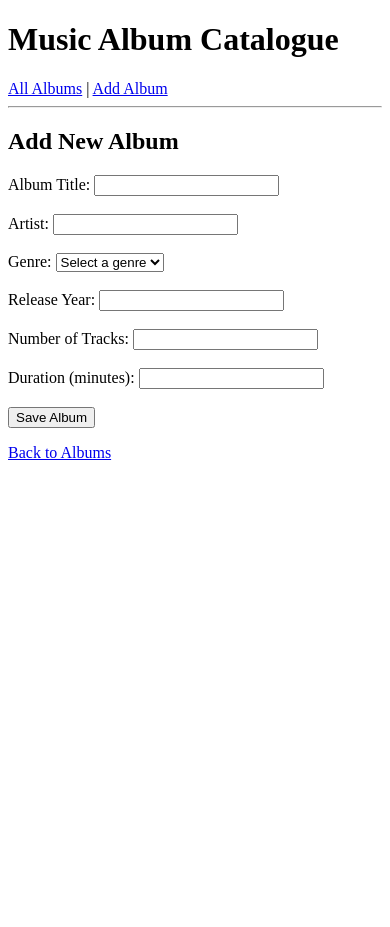
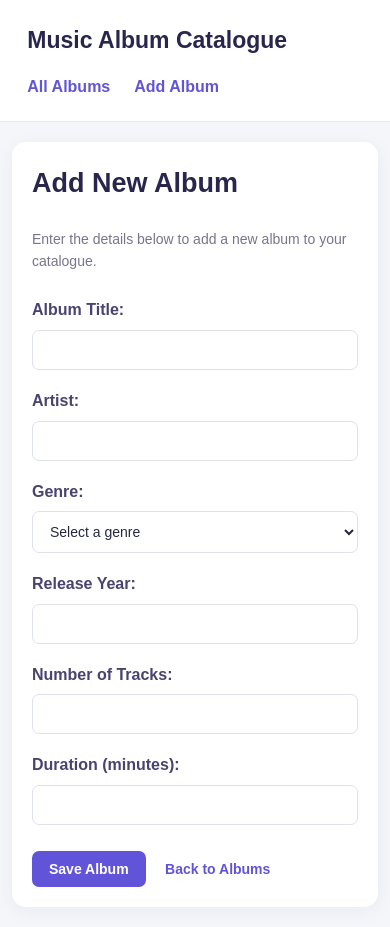
Before and after one commit to annapartladze/laravel_midterm, a Laravel app: page /albums/create in a window 390 px wide. Before the commit the page ends 460 px from the top, so only its background shows below. Run offline with Laravel 12, Linux system fonts and the light colour scheme.

Commit message:
Complete music album catalogue

```diff
--- a/app/Providers/AppServiceProvider.php
+++ b/app/Providers/AppServiceProvider.php
@@ -3,6 +3,7 @@
 namespace App\Providers;
 
 use Illuminate\Support\ServiceProvider;
+use Illuminate\Pagination\Paginator;
 
 class AppServiceProvider extends ServiceProvider
 {
@@ -19,6 +20,6 @@ class AppServiceProvider extends ServiceProvider
      */
     public function boot(): void
     {
-        //
+        Paginator::defaultView('vendor.pagination.custom');
     }
 }
--- /dev/null
+++ b/public/css/style.css
@@ -0,0 +1,384 @@
+
+/* ==========================================
+   1. GENERAL SETTINGS
+========================================== */
+
+* {
+    margin: 0;
+    padding: 0;
+    box-sizing: border-box;
+}
+
+body {
+    font-family: Arial, Helvetica, sans-serif;
+    background-color: #f5f6fa;
+    color: #25283d;
+    line-height: 1.6;
+}
+
+/* ==========================================
+   2. HEADER AND NAVIGATION
+========================================== */
+
+header {
+    background-color: #ffffff;
+    padding: 22px 7%;
+    display: flex;
+    justify-content: space-between;
+    align-items: center;
+    border-bottom: 1px solid #e8e9f0;
+}
+
+header h1 {
+    font-size: 23px;
+    color: #29264d;
+    font-weight: 700;
+}
+
+header nav {
+    display: flex;
+    gap: 24px;
+}
+
+header nav a {
+    text-decoration: none;
+    color: #6254d9;
+    font-weight: 600;
+    transition: color 0.2s;
+}
+
+header nav a:hover {
+    color: #4034a8;
+}
+
+/* ==========================================
+   3. MAIN CONTENT
+========================================== */
+
+main {
+    max-width: 1200px;
+    margin: 45px auto;
+    padding: 35px;
+    background-color: #ffffff;
+    border-radius: 14px;
+    box-shadow: 0 4px 20px rgba(30, 30, 60, 0.05);
+}
+
+h2 {
+    font-size: 27px;
+    margin-bottom: 22px;
+    color: #29264d;
+}
+
+p {
+    margin-bottom: 15px;
+}
+
+/* ==========================================
+   4. LINKS AND BUTTONS
+========================================== */
+
+a {
+    color: #6254d9;
+}
+
+.add-button {
+    display: inline-block;
+    background-color: #6254d9;
+    color: #ffffff;
+    border: none;
+    padding: 10px 17px;
+    border-radius: 7px;
+    cursor: pointer;
+    font-size: 14px;
+    font-weight: 600;
+    text-decoration: none;
+    transition: background-color 0.2s;
+}
+
+.add-button:hover {
+    background-color: #4034a8;
+}
+
+button {
+    background-color: #6254d9;
+    color: #ffffff;
+    border: none;
+    padding: 10px 17px;
+    border-radius: 7px;
+    cursor: pointer;
+    font-size: 14px;
+    font-weight: 600;
+    transition: background-color 0.2s;
+}
+
+button:hover {
+    background-color: #4034a8;
+}
+
+/* ==========================================
+   5. SEARCH AND FILTER
+========================================== */
+
+.search-form {
+    display: flex;
+    gap: 12px;
+    margin: 25px 0;
+    flex-wrap: wrap;
+    align-items: center;
+}
+
+input,
+select {
+    padding: 11px 13px;
+    border: 1px solid #dfe1eb;
+    border-radius: 7px;
+    font-size: 14px;
+    outline: none;
+    background-color: #ffffff;
+    color: #25283d;
+}
+
+input:focus,
+select:focus {
+    border-color: #6254d9;
+    box-shadow: 0 0 0 3px rgba(98, 84, 217, 0.1);
+}
+
+/* ==========================================
+   6. ALBUM TABLE
+========================================== */
+
+table {
+    width: 100%;
+    border-collapse: collapse;
+    margin-top: 20px;
+    font-size: 14px;
+}
+
+thead {
+    background-color: #f3f2fc;
+}
+
+th {
+    color: #49436f;
+    font-weight: 600;
+    text-align: left;
+}
+
+th,
+td {
+    padding: 15px 12px;
+    border-bottom: 1px solid #ececf2;
+}
+
+tbody tr {
+    transition: background-color 0.2s;
+}
+
+tbody tr:hover {
+    background-color: #faf9ff;
+}
+
+td a {
+    text-decoration: none;
+    font-weight: 600;
+    margin-right: 10px;
+}
+
+td button {
+    background-color: #e94f64;
+    padding: 7px 11px;
+    font-size: 12px;
+}
+
+td button:hover {
+    background-color: #c83248;
+}
+
+/* Long album label */
+
+.album-label {
+    display: inline-block;
+    background-color: #f3f2fc;
+    color: #6254d9;
+    padding: 3px 7px;
+    border-radius: 5px;
+    font-size: 11px;
+    font-weight: 600;
+    margin-left: 6px;
+}
+
+/* ==========================================
+   7. SUCCESS AND VALIDATION MESSAGES
+========================================== */
+
+.success-message {
+    background-color: #e8f8ef;
+    color: #207544;
+    padding: 13px;
+    border-radius: 7px;
+    margin: 15px 0;
+}
+
+.error-message {
+    background-color: #fff0f0;
+    color: #b42332;
+    padding: 13px;
+    border-radius: 7px;
+    margin: 15px 0;
+}
+
+.field-error {
+    color: #c83248;
+    font-size: 13px;
+    margin-top: 5px;
+}
+
+main ul {
+    padding-left: 25px;
+}
+
+/* ==========================================
+   8. ALBUM FORMS
+========================================== */
+
+.album-form {
+    max-width: 600px;
+}
+
+.album-form div {
+    margin-bottom: 18px;
+}
+
+.album-form label {
+    display: block;
+    margin-bottom: 7px;
+    font-weight: 600;
+    color: #49436f;
+}
+
+.album-form input,
+.album-form select {
+    display: block;
+    width: 100%;
+}
+
+.form-description {
+    color: #77758b;
+    margin-bottom: 25px;
+    font-size: 14px;
+}
+
+.album-form button {
+    margin-top: 8px;
+}
+
+.back-link {
+    display: inline-block;
+    margin-left: 15px;
+    text-decoration: none;
+    font-size: 14px;
+    font-weight: 600;
+}
+
+/* ==========================================
+   9. CUSTOM PAGINATION
+========================================== */
+
+.pagination-wrapper {
+    display: flex;
+    justify-content: space-between;
+    align-items: center;
+    flex-wrap: wrap;
+    gap: 15px;
+    margin-top: 25px;
+    padding-top: 20px;
+    border-top: 1px solid #ececf2;
+}
+
+.pagination-info {
+    color: #77758b;
+    font-size: 13px;
+}
+
+.pagination {
+    display: flex;
+    align-items: center;
+    gap: 6px;
+}
+
+.pagination .page-link,
+.pagination .page-active,
+.pagination .page-disabled {
+    display: inline-flex;
+    justify-content: center;
+    align-items: center;
+    min-width: 38px;
+    height: 38px;
+    padding: 8px 12px;
+    border-radius: 7px;
+    font-size: 14px;
+    text-decoration: none;
+}
+
+.pagination .page-link {
+    background-color: #f3f2fc;
+    color: #6254d9;
+    transition: background-color 0.2s;
+}
+
+.pagination .page-link:hover {
+    background-color: #e6e3fa;
+}
+
+.pagination .page-active {
+    background-color: #6254d9;
+    color: #ffffff;
+    font-weight: 600;
+}
+
+.pagination .page-disabled {
+    background-color: #f5f5f7;
+    color: #aaa9b5;
+    cursor: not-allowed;
+}
+
+/* ==========================================
+   10. RESPONSIVE DESIGN
+========================================== */
+
+@media (max-width: 768px) {
+
+    header {
+        flex-direction: column;
+        gap: 15px;
+        align-items: flex-start;
+    }
+
+    main {
+        margin: 20px 12px;
+        padding: 20px;
+        overflow-x: auto;
+    }
+
+    .search-form {
+        flex-direction: column;
+        align-items: stretch;
+    }
+
+    .search-form input,
+    .search-form select,
+    .search-form button {
+        width: 100%;
+    }
+
+    table {
+        min-width: 750px;
+    }
+
+    .pagination-wrapper {
+        flex-direction: column;
+        align-items: flex-start;
+    }
+}
--- a/resources/views/albums/create.blade.php
+++ b/resources/views/albums/create.blade.php
@@ -4,35 +4,50 @@
 
     <h2>Add New Album</h2>
 
-    {{-- Display validation errors --}}
+    <p class="form-description">
+        Enter the details below to add a new album to your catalogue.
+    </p>
+
     @if($errors->any())
-        <div>
-            <ul>
-                @foreach($errors->all() as $error)
-                    <li>{{ $error }}</li>
-                @endforeach
-            </ul>
+        <div class="error-message">
+            Please correct the errors below.
         </div>
     @endif
 
-    <form action="{{ route('albums.store') }}" method="POST">
+    <form action="{{ route('albums.store') }}" method="POST" class="album-form">
         @csrf
 
         <div>
             <label for="title">Album Title:</label>
-            <input type="text" id="title" name="title"
-                   value="{{ old('title') }}" required>
+            <input
+                type="text"
+                id="title"
+                name="title"
+                value="{{ old('title') }}"
+                maxlength="150"
+                required
+            >
+
+            @error('title')
+                <p class="field-error">{{ $message }}</p>
+            @enderror
         </div>
-
-        <br>
 
         <div>
             <label for="artist">Artist:</label>
-            <input type="text" id="artist" name="artist"
-                   value="{{ old('artist') }}" required>
+            <input
+                type="text"
+                id="artist"
+                name="artist"
+                value="{{ old('artist') }}"
+                maxlength="100"
+                required
+            >
+
+            @error('artist')
+                <p class="field-error">{{ $message }}</p>
+            @enderror
         </div>
-
-        <br>
 
         <div>
             <label for="genre">Genre:</label>
@@ -46,39 +61,66 @@
                 <option value="Jazz" {{ old('genre') == 'Jazz' ? 'selected' : '' }}>Jazz</option>
                 <option value="Hip-Hop" {{ old('genre') == 'Hip-Hop' ? 'selected' : '' }}>Hip-Hop</option>
             </select>
+
+            @error('genre')
+                <p class="field-error">{{ $message }}</p>
+            @enderror
         </div>
-
-        <br>
 
         <div>
             <label for="release_year">Release Year:</label>
-            <input type="number" id="release_year" name="release_year"
-                   value="{{ old('release_year') }}" required>
+            <input
+                type="number"
+                id="release_year"
+                name="release_year"
+                value="{{ old('release_year') }}"
+                min="1"
+                required
+            >
+
+            @error('release_year')
+                <p class="field-error">{{ $message }}</p>
+            @enderror
         </div>
-
-        <br>
 
         <div>
             <label for="track_count">Number of Tracks:</label>
-            <input type="number" id="track_count" name="track_count"
-                   value="{{ old('track_count') }}" required>
+            <input
+                type="number"
+                id="track_count"
+                name="track_count"
+                value="{{ old('track_count') }}"
+                min="1"
+                required
+            >
+
+            @error('track_count')
+                <p class="field-error">{{ $message }}</p>
+            @enderror
         </div>
-
-        <br>
 
         <div>
             <label for="duration_minutes">Duration (minutes):</label>
-            <input type="number" id="duration_minutes" name="duration_minutes"
-                   value="{{ old('duration_minutes') }}" required>
+            <input
+                type="number"
+                id="duration_minutes"
+                name="duration_minutes"
+                value="{{ old('duration_minutes') }}"
+                min="1"
+                required
+            >
+
+            @error('duration_minutes')
+                <p class="field-error">{{ $message }}</p>
+            @enderror
         </div>
 
-        <br>
+        <button type="submit">Save Album</button>
 
-        <button type="submit">Save Album</button>
+        <a href="{{ route('albums.index') }}" class="back-link">
+            Back to Albums
+        </a>
+
     </form>
 
-    <p>
-        <a href="{{ route('albums.index') }}">Back to Albums</a>
-    </p>
-
 @endsection
--- a/resources/views/layouts/app.blade.php
+++ b/resources/views/layouts/app.blade.php
@@ -3,20 +3,21 @@
 <head>
     <meta charset="UTF-8">
     <meta name="viewport" content="width=device-width, initial-scale=1.0">
+
     <title>Music Album Catalogue</title>
+
+    <link rel="stylesheet" href="{{ asset('css/style.css') }}">
 </head>
 <body>
 
     <header>
         <h1>Music Album Catalogue</h1>
+
         <nav>
             <a href="{{ route('albums.index') }}">All Albums</a>
-            |
             <a href="{{ route('albums.create') }}">Add Album</a>
         </nav>
     </header>
-
-    <hr>
 
     <main>
         @yield('content')
```
Also changed, not shown: database/seeders/AlbumSeeder.php (+85 -5 lines), database/seeders/DatabaseSeeder.php (+2 -9 lines), resources/views/albums/edit.blade.php (+70 -37 lines), resources/views/albums/index.blade.php (+10 -6 lines), resources/views/albums/partials/album-row.blade.php (+8 -1 lines), README.md, 1 other file.
